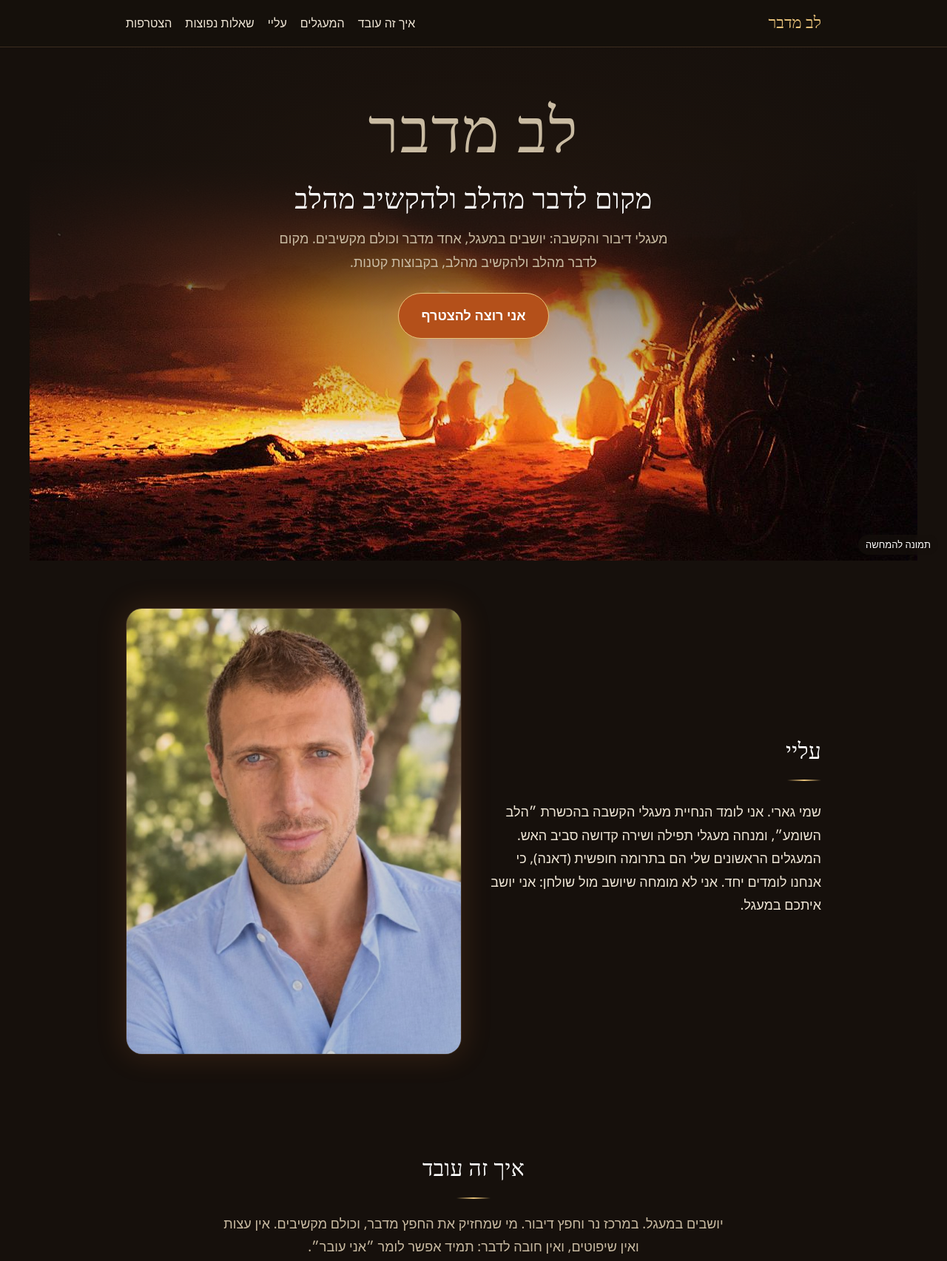
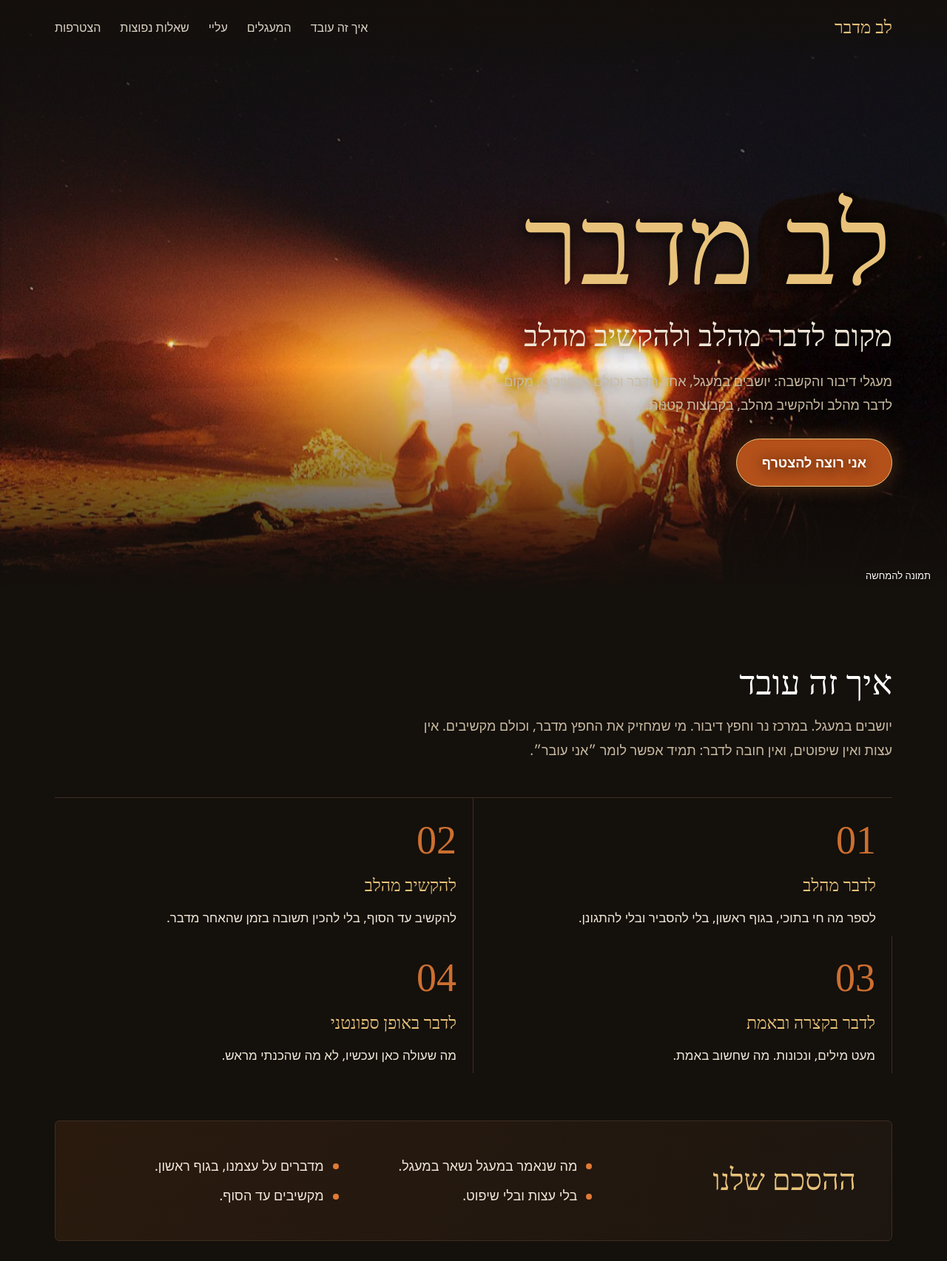
Before and after one commit to garylowy22-ui/lev-medaber, a plain HTML site: page index.html in a window 1280 px wide. Shown: the top 1705 px of the page at 74% size. Drawn offline with Linux system fonts and the light colour scheme.

Commit message:
Refonte 2 : hero plein cadre, principes en grande typo, cercles en lignes éditoriales, reveal et parallaxe

```diff
--- a/index.html
+++ b/index.html
@@ -14,79 +14,68 @@
 <meta name="twitter:description" content="מעגלי דיבור והקשבה: יושבים במעגל, אחד מדבר וכולם מקשיבים. מקום לדבר מהלב ולהקשיב מהלב, בקבוצות קטנות.">
 <meta name="theme-color" content="#16100c">
 <style>
-  :root{--fond:#16100c;--fond2:#1f1712;--texte:#efe6d6;--doux:#c9bba2;--lav:#e8c27a;--accent:#b4501a;--braise:#e07a35;--carte:#241a13;--bord:#3d2d20;--or:#e8c27a}
-  *{box-sizing:border-box}
-  html{scroll-behavior:smooth}
-  body{margin:0;font-family:"Heebo","Assistant",system-ui,"Segoe UI",Arial,sans-serif;background:var(--fond);color:var(--texte);line-height:1.75;font-size:18px;overflow-x:hidden}
-  h1,h2,h3{font-family:"Frank Ruhl Libre","David Libre","Times New Roman",serif;font-weight:500;letter-spacing:.01em}
+  :root{--fond:#14100c;--fond2:#1d1610;--texte:#f0e7d8;--doux:#c9bba2;--or:#e8c27a;--accent:#b4501a;--braise:#e07a35;--bord:#3d2d20}
+  *{box-sizing:border-box}html{scroll-behavior:smooth}
+  body{margin:0;font-family:"Heebo","Assistant",system-ui,"Segoe UI",Arial,sans-serif;background:var(--fond);color:var(--texte);line-height:1.8;font-size:18px;overflow-x:hidden}
+  h1,h2,h3,.num,.marque{font-family:"Frank Ruhl Libre","David Libre","Times New Roman",serif;font-weight:500}
   a:focus-visible,summary:focus-visible{outline:3px solid var(--or);outline-offset:3px}
-  header{position:sticky;top:0;background:rgba(22,16,12,.94);border-bottom:1px solid var(--bord);z-index:5}
-  nav{max-width:980px;margin:auto;display:flex;gap:18px;align-items:center;padding:12px 20px;flex-wrap:wrap}
-  nav .logo{font-family:"Frank Ruhl Libre","David Libre",serif;font-size:22px;margin-inline-end:auto;color:var(--or)}
-  nav a{color:var(--texte);text-decoration:none;font-size:16px}
-  nav a:hover{color:var(--lav)}
-  section{max-width:980px;margin:auto;padding:64px 20px}
-  .hero{position:relative;text-align:center;padding:72px 20px 0;max-width:none;overflow:hidden;background:radial-gradient(ellipse at 50% 38%,#3a2314 0%,#16100c 68%);min-height:640px;display:flex;flex-direction:column;justify-content:flex-start}
-  .hero-photo{position:absolute;bottom:0;left:50%;transform:translateX(-50%);width:100%;max-width:1200px;height:78%;object-fit:cover;object-position:50% 80%;-webkit-mask-image:linear-gradient(to bottom,transparent 0,#000 38%);mask-image:linear-gradient(to bottom,transparent 0,#000 38%)}
-  .hero::before{content:"";position:absolute;left:50%;bottom:18%;width:min(560px,90%);height:320px;transform:translateX(-50%);background:radial-gradient(ellipse,rgba(224,122,53,.34),transparent 68%);animation:braise 9s ease-in-out infinite;pointer-events:none;z-index:1}
-  .hero::after{content:"";position:absolute;inset:0;background:linear-gradient(to bottom,rgba(22,16,12,.82) 0,rgba(22,16,12,.55) 42%,rgba(22,16,12,0) 75%);pointer-events:none}
-  .hero .contenu{z-index:2;padding-bottom:300px}
-  .legende{position:absolute;bottom:8px;inset-inline-start:12px;z-index:3;font-size:13px;color:#fff;background:rgba(22,16,12,.72);padding:2px 10px;border-radius:999px}
-  .hero .ciel{position:absolute;inset:0;width:100%;height:100%;pointer-events:none}
-  .hero .contenu{position:relative;max-width:660px;margin:auto}
-  .marque{font-family:"Frank Ruhl Libre","David Libre",serif;font-size:clamp(46px,11vw,84px);line-height:1;margin:0 0 10px;color:var(--or);letter-spacing:.02em}
-  .hero h1{font-size:clamp(24px,5vw,38px);line-height:1.25;margin:0 0 14px;color:#fff}
-  .hero p{color:var(--doux);margin:0 auto 26px;max-width:540px}
-  .fil{display:block;width:min(260px,70%);height:auto;margin:0 auto 20px}
-  .photo-fig{position:relative;margin:0;border-radius:22px;overflow:hidden;border:1px solid var(--bord);box-shadow:0 0 40px rgba(224,122,53,.18)}
-  .photo-fig img{display:block;width:100%;max-width:600px;height:auto;margin:auto}
-  .photo-fig::after{content:"";position:absolute;inset:0;background:linear-gradient(160deg,rgba(224,122,53,.18),rgba(22,16,12,.18));pointer-events:none}
-  .sep{position:relative;max-width:1200px;height:300px;margin:0 auto;padding:0;overflow:hidden}
+  header{position:fixed;inset-inline:0;top:0;z-index:20;background:linear-gradient(rgba(20,16,12,.92),rgba(20,16,12,0))}
+  nav{max-width:1180px;margin:auto;display:flex;gap:26px;align-items:center;padding:16px 24px;flex-wrap:wrap}
+  nav .logo{font-family:"Frank Ruhl Libre",serif;font-size:24px;margin-inline-end:auto;color:var(--or)}
+  nav a{color:var(--texte);text-decoration:none;font-size:16px;opacity:.9}nav a:hover{color:var(--or)}
+  section{max-width:1180px;margin:auto;padding:96px 24px}
+  /* HERO plein cadre */
+  .hero{position:relative;max-width:none;min-height:100vh;min-height:100svh;padding:0;display:flex;align-items:flex-start;overflow:hidden}
+  .hero-photo{position:absolute;inset:-4% 0;width:100%;height:108%;object-fit:cover;object-position:50% 72%;will-change:transform;transition:transform .25s ease-out}
+  .hero::before{content:"";position:absolute;inset:0;background:linear-gradient(to bottom,rgba(20,16,12,.88) 0,rgba(20,16,12,.5) 34%,rgba(20,16,12,0) 62%,#14100c 100%);z-index:1}
+  .hero::after{content:"";position:absolute;left:50%;bottom:4%;width:min(620px,90%);height:340px;transform:translateX(-50%);background:radial-gradient(ellipse,rgba(224,122,53,.30),transparent 68%);animation:braise 9s ease-in-out infinite;z-index:1;pointer-events:none}
+  .hero .contenu{position:relative;z-index:2;max-width:1180px;width:100%;margin:auto;padding:15vh 24px 0;text-shadow:0 2px 18px rgba(0,0,0,.85)}
+  .marque{font-size:clamp(64px,13vw,150px);line-height:.95;margin:0;color:var(--or);letter-spacing:.01em}
+  .hero h1{font-size:clamp(24px,3.4vw,40px);margin:14px 0 8px;font-weight:400;max-width:720px}
+  .hero p{color:var(--doux);max-width:560px;margin:0 0 30px}
+  .legende{position:absolute;bottom:8px;inset-inline-start:12px;z-index:3;font-size:13px;color:#fff;background:rgba(20,16,12,.7);padding:2px 10px;border-radius:999px}
+  .btn{display:inline-block;background:var(--accent);color:#fff;padding:15px 34px;border-radius:999px;text-decoration:none;font-weight:600;border:1px solid var(--or);box-shadow:0 0 26px rgba(224,122,53,.30);transition:background .2s,transform .2s}
+  .btn:hover{background:#c4601f;transform:translateY(-2px)}
+  h2{font-size:clamp(30px,4vw,46px);margin:0 0 14px;color:#fff;line-height:1.2}
+  .intro{max-width:660px;color:var(--doux);margin:0 0 48px}
+  /* PRINCIPES : grande typo numérotée, sans boîtes */
+  #principes .grille{display:grid;gap:0;grid-template-columns:repeat(4,1fr);border-top:1px solid var(--bord)}
+  #principes .carte{padding:30px 22px 8px;border-inline-start:1px solid var(--bord);background:none;border-radius:0;counter-increment:p}
+  #principes .carte:first-child{border-inline-start:0}
+  #principes .carte::before{content:"0" counter(p);display:block;font-family:"Frank Ruhl Libre",serif;font-size:54px;line-height:1;color:var(--braise);opacity:.9;margin-bottom:14px}
+  #principes .carte h3{margin:0 0 8px;font-size:23px;color:var(--or)}#principes .carte p{margin:0;color:var(--texte);font-size:17px}
+  .hesder{margin:64px 0 0;padding:44px 48px;background:linear-gradient(120deg,#2a1a0e,#1d1610);border:1px solid var(--bord);border-radius:6px;display:grid;gap:18px;grid-template-columns:minmax(180px,1fr) 2fr;align-items:center}
+  .hesder h3{margin:0;font-size:clamp(28px,3.4vw,40px);color:var(--or)}
+  .hesder ul{margin:0;padding:0;list-style:none;display:grid;gap:8px;grid-template-columns:1fr 1fr}
+  .hesder li{padding-inline-start:20px;position:relative}.hesder li::before{content:"";position:absolute;inset-inline-start:0;top:.75em;width:8px;height:8px;border-radius:50%;background:var(--braise)}
+  /* A PROPOS */
+  .apropos{display:grid;gap:56px;grid-template-columns:5fr 6fr;align-items:center}
+  .apropos .photo-fig{margin:0;border-radius:4px;overflow:hidden;position:relative}
+  .apropos .photo-fig img{display:block;width:100%;height:auto}
+  .apropos p{font-size:20px;color:var(--texte)}
+  /* CERCLES : lignes éditoriales */
+  #services .grille{display:block;border-top:1px solid var(--bord)}
+  #services .carte{display:grid;grid-template-columns:1fr 2fr;gap:24px;align-items:baseline;padding:30px 4px;border-bottom:1px solid var(--bord);background:none;border-radius:0;transition:padding .25s,background .25s}
+  #services .carte:hover{padding-inline-start:18px;background:linear-gradient(90deg,transparent,rgba(224,122,53,.07))}
+  #services .carte h3{margin:0;font-size:clamp(26px,3vw,36px);color:var(--or)}#services .carte p{margin:0;color:var(--texte)}
+  .prochain{margin:36px 0 0;padding:18px 22px;border-inline-start:3px solid var(--braise);background:var(--fond2);color:var(--or);font-size:19px}
+  .sep{position:relative;max-width:none;height:420px;padding:0;overflow:hidden}
   .sep img{width:100%;height:100%;object-fit:cover;object-position:50% 60%;display:block}
-  .sep::before,.sep::after{content:"";position:absolute;inset-inline:0;height:90px;z-index:1;pointer-events:none}
-  .sep::before{top:0;background:linear-gradient(var(--fond),transparent)}
-  .sep::after{bottom:0;background:linear-gradient(transparent,var(--fond))}
-  .sep .legende{z-index:3;bottom:14px}
-  .btn{display:inline-block;background:var(--accent);color:#fff;padding:14px 30px;border-radius:999px;text-decoration:none;font-weight:600;border:1px solid var(--lav);box-shadow:0 0 22px rgba(224,122,53,.30)}
-  .btn:hover{background:#c4601f}
-  h2{font-size:30px;margin:0 0 26px;text-align:center;color:#fff}
-  h2::after{content:"";display:block;width:46px;height:2px;margin:12px auto 0;background:linear-gradient(90deg,transparent,var(--or),transparent)}
-  .apropos{display:grid;gap:32px;grid-template-columns:repeat(auto-fit,minmax(260px,1fr));align-items:center}
-  .apropos h2{text-align:start}
-  .apropos h2::after{margin-inline:0}
-  .apropos p{color:var(--texte)}
-    .grille{display:grid;gap:18px;grid-template-columns:repeat(auto-fit,minmax(230px,1fr))}
-  .carte{position:relative;background:linear-gradient(160deg,var(--carte),#1c140f);border:1px solid var(--bord);border-radius:22px;padding:30px 24px 24px}
-  .carte::after-off{content:"";position:absolute;top:-9px;inset-inline-start:22px;width:18px;height:18px;background:var(--or);clip-path:polygon(50% 0,60% 40%,100% 50%,60% 60%,50% 100%,40% 60%,0 50%,40% 40%);animation:lueur 12s ease-in-out infinite}
-  .carte h3{margin:0 0 8px;font-size:22px;color:var(--lav)}
-  .carte p{margin:0;color:var(--texte);font-size:17px}
-  .intro{max-width:700px;margin:-8px auto 30px;text-align:center;color:var(--doux)}
-  .hesder{max-width:620px;margin:34px auto 0;padding:22px 26px;border:1px solid var(--bord);border-inline-start:3px solid var(--braise);border-radius:14px;background:var(--fond2)}
-  .hesder h3{margin:0 0 8px;color:var(--or);font-size:21px}.hesder ul{margin:0;padding-inline-start:20px}.hesder li{margin:4px 0}
-  .prochain{text-align:center;margin:30px auto 0;color:var(--or);font-weight:500}
-  .carte{border-top:2px solid var(--braise)}
-  #faq{max-width:760px}
-  .faq-item{background:var(--fond2);border:1px solid var(--bord);border-radius:16px;margin-bottom:12px;padding:0 20px}
-  .faq-item summary{cursor:pointer;padding:16px 0;font-weight:600;color:var(--lav);list-style:none;position:relative;padding-inline-end:26px}
-  .faq-item summary::-webkit-details-marker{display:none}
-  .faq-item summary::after{content:"+";position:absolute;inset-inline-end:0;top:14px;color:var(--or);font-size:22px}
-  .faq-item[open] summary::after{content:"\2212"}
-  .faq-item p{margin:0 0 16px;color:var(--texte)}
-  #contact{text-align:center}
-  #contact p{color:var(--doux);max-width:520px;margin:0 auto 24px}
-  footer.pied{text-align:center;color:var(--doux);padding:32px 20px 90px;border-top:1px solid var(--bord);font-size:15px}
-  footer.pied p{margin:6px auto;max-width:560px}
-  .wa{position:fixed;bottom:20px;left:20px;background:#0f7a41;color:#fff;border-radius:999px;padding:14px 20px;text-decoration:none;font-weight:600;box-shadow:0 4px 18px rgba(0,0,0,.45);z-index:10}
-  .etoile{animation:lueur 11s ease-in-out infinite}
-  .e2{animation-duration:14s;animation-delay:-4s}.e3{animation-duration:17s;animation-delay:-9s}.e4{animation-duration:9s;animation-delay:-2s}
-  .halo{animation:respire 14s ease-in-out infinite;transform-origin:200px 120px}
-  .rayons{animation:tourne 120s linear infinite;transform-origin:200px 120px}
+  .sep::before,.sep::after{content:"";position:absolute;inset-inline:0;height:120px;z-index:1;pointer-events:none}
+  .sep::before{top:0;background:linear-gradient(var(--fond),transparent)}.sep::after{bottom:0;background:linear-gradient(transparent,var(--fond))}
+  #faq{max-width:820px}
+  .faq-item{border-bottom:1px solid var(--bord)}
+  .faq-item summary{cursor:pointer;padding:20px 0;font-weight:600;font-size:20px;color:var(--or);list-style:none;position:relative;padding-inline-end:30px}
+  .faq-item summary::-webkit-details-marker{display:none}.faq-item summary::after{content:"+";position:absolute;inset-inline-end:0;top:14px;color:var(--braise);font-size:28px}
+  .faq-item[open] summary::after{content:"\2212"}.faq-item p{margin:0 0 20px;color:var(--texte)}
+  #contact{text-align:center;padding-block:110px}#contact p{color:var(--doux);max-width:560px;margin:0 auto 28px}
+  footer.pied{text-align:center;color:var(--doux);padding:36px 20px 96px;border-top:1px solid var(--bord);font-size:15px}footer.pied p{margin:6px auto;max-width:600px}
+  .wa{position:fixed;bottom:20px;left:20px;background:#0f7a41;color:#fff;border-radius:999px;padding:14px 20px;text-decoration:none;font-weight:600;box-shadow:0 4px 18px rgba(0,0,0,.45);z-index:25}
+  .rev{opacity:0;transform:translateY(26px);transition:opacity .8s ease,transform .8s ease}.rev.on{opacity:1;transform:none}
   @keyframes braise{0%,100%{opacity:.55;transform:translateX(-50%) scale(.95)}50%{opacity:1;transform:translateX(-50%) scale(1.06)}}
-  @keyframes lueur{0%,100%{opacity:.35}50%{opacity:1}}
-  @keyframes respire{0%,100%{transform:scale(.92);opacity:.75}50%{transform:scale(1.08);opacity:1}}
-  @keyframes tourne{to{transform:rotate(360deg)}}
-  @media (prefers-reduced-motion:reduce){.etoile,.carte::after-off{animation:none!important}html{scroll-behavior:auto}}
-  @media (max-width:520px){.hero{min-height:600px}.hero .contenu{padding-bottom:250px}.sep{height:200px}nav{gap:12px}nav a{font-size:15px}section{padding:48px 18px}}
+  @media (prefers-reduced-motion:reduce){.hero::after{animation:none}.rev{opacity:1;transform:none;transition:none}.hero-photo{transition:none}html{scroll-behavior:auto}}
+  @media (max-width:860px){#principes .grille{grid-template-columns:1fr 1fr}#principes .carte:nth-child(odd){border-inline-start:0}.hesder{grid-template-columns:1fr;padding:30px 24px}.hesder ul{grid-template-columns:1fr}.apropos{grid-template-columns:1fr;gap:30px}#services .carte{grid-template-columns:1fr;gap:6px}.sep{height:260px}section{padding:64px 20px}nav{gap:14px}nav a{font-size:15px}}
+  @media (max-width:520px){#principes .grille{grid-template-columns:1fr}#principes .carte{border-inline-start:0;border-bottom:1px solid var(--bord)}.hero .contenu{padding-top:13vh}}
 </style>
 <style>.grille{grid-template-columns:repeat(2,minmax(0,1fr))!important}@media(max-width:600px){.grille{grid-template-columns:1fr!important}}.wa{transition:opacity .25s}</style><link rel="canonical" href="https://garylowy22-ui.github.io/lev-medaber/"></head>
 <body>
@@ -101,25 +90,17 @@
 </nav></header>
 
 <section class="hero">
-  <img class="hero-photo" src="img/hero.jpg" alt="אנשים יושבים סביב מדורה על החוף מתחת לשמי לילה זרועי כוכבים" width="1200" height="1800" fetchpriority="high">
+  <img class="hero-photo" src="img/hero.jpg" alt="אנשים יושבים סביב מדורה על החוף בשעת ערב" width="1200" height="1800" fetchpriority="high">
   <span class="legende">תמונה להמחשה</span>
   <div class="contenu">
-    <p class="marque">לב מדבר</p>
+    <p class="marque" style="color:var(--or);max-width:none;margin:0">לב מדבר</p>
     <h1>מקום לדבר מהלב ולהקשיב מהלב</h1>
     <p>מעגלי דיבור והקשבה: יושבים במעגל, אחד מדבר וכולם מקשיבים. מקום לדבר מהלב ולהקשיב מהלב, בקבוצות קטנות.</p>
     <a class="btn" href="https://wa.me/972548726639?text=%D7%A9%D7%9C%D7%95%D7%9D%2C%20%D7%90%D7%A9%D7%9E%D7%97%20%D7%9C%D7%A9%D7%9E%D7%95%D7%A2%20%D7%A2%D7%9C%20%D7%94%D7%9E%D7%A2%D7%92%D7%9C%20%D7%94%D7%A7%D7%A8%D7%95%D7%91" rel="noopener">אני רוצה להצטרף</a>
   </div>
 </section>
 
-<section id="apropos" class="apropos">
-  <div>
-    <h2>עליי</h2>
-    <p>שמי גארי. אני לומד הנחיית מעגלי הקשבה בהכשרת ״הלב השומע״, ומנחה מעגלי תפילה ושירה קדושה סביב האש. המעגלים הראשונים שלי הם בתרומה חופשית (דאנה), כי אנחנו לומדים יחד. אני לא מומחה שיושב מול שולחן: אני יושב איתכם במעגל.</p>
-  </div>
-  <figure class="photo-fig"><img src="photo-animateur.jpg" alt="גארי, מנחה המעגלים" width="900" height="1200" loading="lazy"></figure>
-</section>
-
-<section id="principes">
+<section id="principes" class="rev">
   <h2>איך זה עובד</h2>
   <p class="intro">יושבים במעגל. במרכז נר וחפץ דיבור. מי שמחזיק את החפץ מדבר, וכולם מקשיבים. אין עצות ואין שיפוטים, ואין חובה לדבר: תמיד אפשר לומר ״אני עובר״.</p>
   <div class="grille">
@@ -131,25 +112,32 @@
   <div class="hesder"><h3>ההסכם שלנו</h3><ul><li>מה שנאמר במעגל נשאר במעגל.</li><li>מדברים על עצמנו, בגוף ראשון.</li><li>בלי עצות ובלי שיפוט.</li><li>מקשיבים עד הסוף.</li></ul></div>
 </section>
 
-<section id="services">
+<section id="services" class="rev">
   <h2>המעגלים</h2>
   <p class="intro">המפגשים הראשונים הם פנים אל פנים, בקבוצות קטנות. אונליין יתאפשר בהמשך.</p>
   <div class="grille"><div class="carte"><h3>מעגל פתוח</h3><p>ערב של דיבור והקשבה, לכל מי שרוצה להיות חלק.</p></div><div class="carte"><h3>מעגל גברים</h3><p>מרחב בין גברים: כנות, שקט ואחווה.</p></div><div class="carte"><h3>סדנאות</h3><p>מפגש ממוקד סביב נושא אחד, עם תרגילים מהמסורת של מעגל ההקשבה.</p></div><div class="carte"><h3>ליווי אישי</h3><p>שיחה אחד על אחד, בקצב שלך.</p></div></div>
   <p class="prochain">המעגל הקרוב: יום רביעי, 6 בינואר 2027. השאירו פרטים ונעדכן אתכם עם כל הפרטים.</p>
 </section>
 
+<section class="sep" aria-label="מעגל בשקיעה"><img src="img/separateur.jpg" alt="מעגל אנשים יושבים סביב אש בשעת שקיעה" width="1800" height="1013" loading="lazy"><span class="legende">תמונה להמחשה</span></section>
+
+<section id="apropos" class="apropos rev">
+  <figure class="photo-fig"><img src="photo-animateur.jpg" alt="גארי, מנחה המעגלים" width="900" height="1200" loading="lazy"></figure>
+  <div>
+    <h2>עליי</h2>
+    <p>שמי גארי. אני לומד הנחיית מעגלי הקשבה בהכשרת ״הלב השומע״, ומנחה מעגלי תפילה ושירה קדושה סביב האש. המעגלים הראשונים שלי הם בתרומה חופשית (דאנה), כי אנחנו לומדים יחד. אני לא מומחה שיושב מול שולחן: אני יושב איתכם במעגל.</p>
+  </div>
+</section>
 
 
 
 
-<section class="sep" aria-label="מעגל בשקיעה"><img src="img/separateur.jpg" alt="מעגל אנשים יושבים סביב אש בשעת שקיעה" width="1800" height="1013" loading="lazy"><span class="legende">תמונה להמחשה</span></section>
-
-<section id="faq">
+<section id="faq" class="rev">
   <h2>שאלות נפוצות</h2>
   <details class="faq-item"><summary>חייבים לדבר?</summary><p>אין חובה לדבר: תמיד אפשר לומר ״אני עובר״.</p></details><details class="faq-item"><summary>מה קורה במעגל?</summary><p>יושבים במעגל. במרכז נר וחפץ דיבור. מי שמחזיק את החפץ מדבר, וכולם מקשיבים. אין עצות ואין שיפוטים.</p></details><details class="faq-item"><summary>כמה זה עולה?</summary><p>המעגלים הראשונים בתרומה חופשית (דאנה), כי אנחנו לומדים יחד.</p></details><details class="faq-item"><summary>זה טיפול?</summary><p>המפגשים אינם טיפול ואינם תחליף לטיפול.</p></details><details class="faq-item"><summary>אפשר אונליין?</summary><p>המפגשים הראשונים הם פנים אל פנים, בקבוצות קטנות. אונליין יתאפשר בהמשך.</p></details>
 </section>
 
-<section id="contact">
+<section id="contact" class="rev">
   <h2>הצטרפות</h2>
   <p>שלחו לי הודעה עם השם והמעגל שמעניין אתכם, ואחזור אליכם עם התאריך הקרוב. אני לא שולח שום דבר אחר.</p>
   <a class="btn" href="https://wa.me/972548726639?text=%D7%A9%D7%9C%D7%95%D7%9D%2C%20%D7%90%D7%A9%D7%9E%D7%97%20%D7%9C%D7%A9%D7%9E%D7%95%D7%A2%20%D7%A2%D7%9C%20%D7%94%D7%9E%D7%A2%D7%92%D7%9C%20%D7%94%D7%A7%D7%A8%D7%95%D7%91" rel="noopener">אני רוצה להצטרף</a>
@@ -163,7 +151,13 @@
   <p>© 2026 לב מדבר</p>
 </footer>
 <a class="wa" href="https://wa.me/972548726639?text=%D7%A9%D7%9C%D7%95%D7%9D%2C%20%D7%90%D7%A9%D7%9E%D7%97%20%D7%9C%D7%A9%D7%9E%D7%95%D7%A2%20%D7%A2%D7%9C%20%D7%94%D7%9E%D7%A2%D7%92%D7%9C%20%D7%94%D7%A7%D7%A8%D7%95%D7%91" rel="noopener" aria-label="WhatsApp">WhatsApp</a>
-
+<script>
+(function(){var r=matchMedia('(prefers-reduced-motion:reduce)').matches,els=document.querySelectorAll('.rev');
+if(r||!('IntersectionObserver' in window)){els.forEach(function(e){e.classList.add('on')});return}
+var o=new IntersectionObserver(function(es){es.forEach(function(x){if(x.isIntersecting){x.target.classList.add('on');o.unobserve(x.target)}})},{threshold:.12});els.forEach(function(e){o.observe(e)});
+var p=document.querySelector('.hero-photo');if(p){addEventListener('pointermove',function(e){var x=(e.clientX/innerWidth-.5)*-14,y=(e.clientY/innerHeight-.5)*-10;p.style.transform='translate('+x+'px,'+y+'px) scale(1.03)'},{passive:true});
+addEventListener('scroll',function(){if(scrollY<innerHeight)p.style.marginTop=(scrollY*.18)+'px'},{passive:true})}})();
+</script>
 <script type="application/ld+json">{"@context": "https://schema.org", "@type": "LocalBusiness", "name": "לב מדבר", "description": "מעגלי דיבור והקשבה: יושבים במעגל, אחד מדבר וכולם מקשיבים. מקום לדבר מהלב ולהקשיב מהלב, בקבוצות קטנות.", "telephone": "+972548726639", "sameAs": []}</script>
 <script>(function(){var w=document.querySelector('.wa');if(!w||!window.IntersectionObserver)return;var v=new Set();var o=new IntersectionObserver(function(es){es.forEach(function(e){e.isIntersecting?v.add(e.target):v.delete(e.target)});w.style.opacity=v.size?'0':'';w.style.pointerEvents=v.size?'none':''},{threshold:.6});document.querySelectorAll('a.btn').forEach(function(b){o.observe(b)})})();</script></body>
 </html>
```
